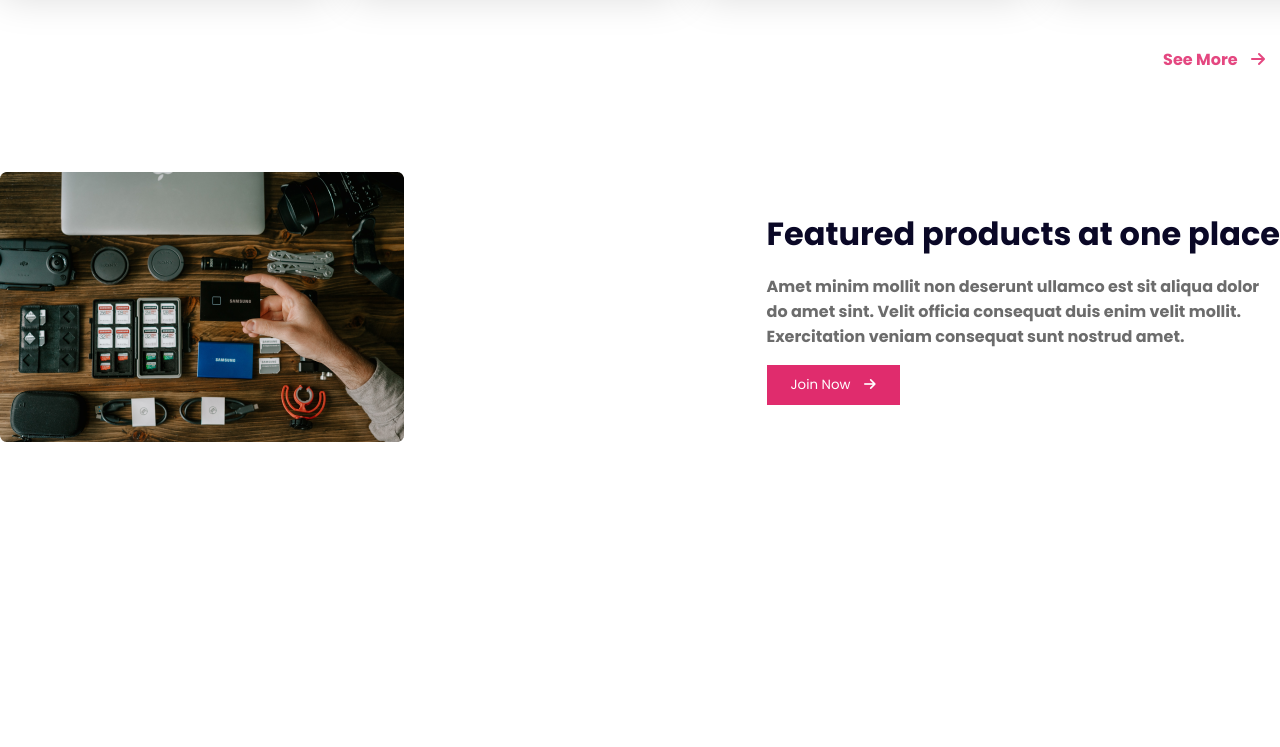
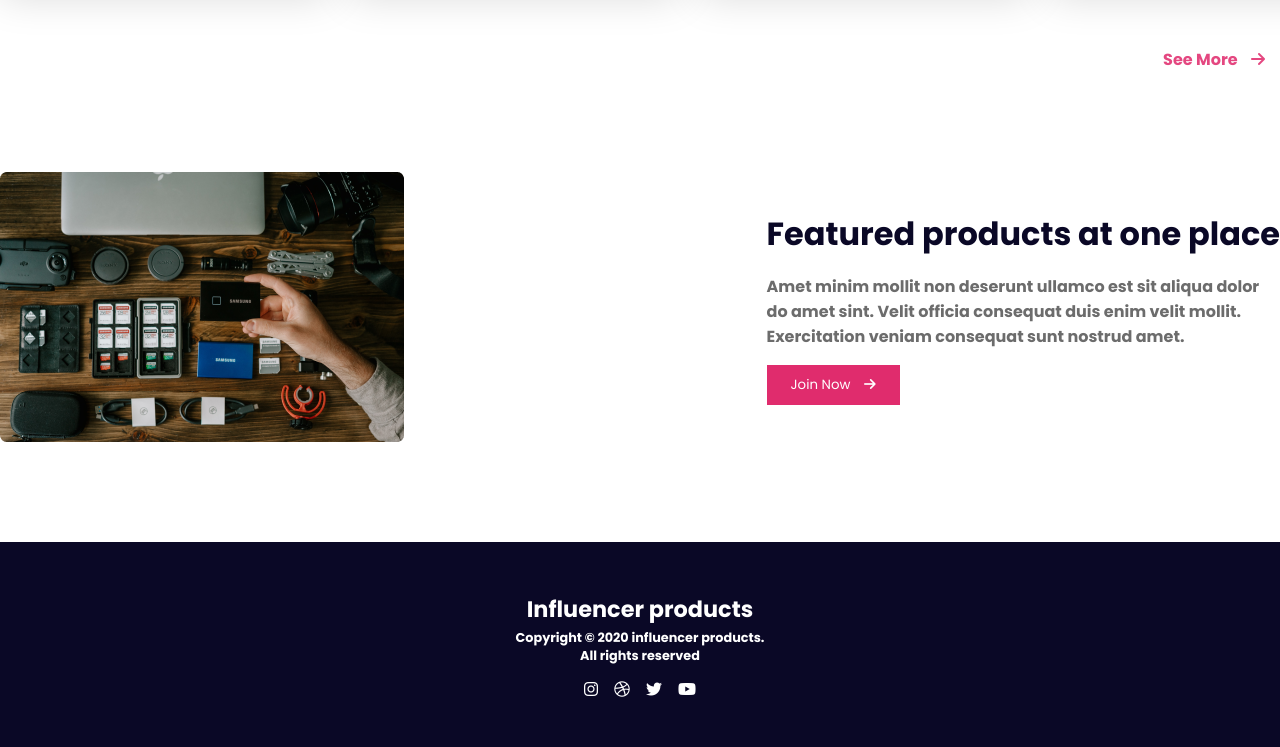
Before and after one commit to APURBA248/influencer-gears-repo, a plain HTML site: page index.html in a window 1280 px wide. Shown: the part 1876-2623 px from the top of the page. Before the commit the page ends 2318 px from the top, so only its background shows below. Drawn offline with Linux system fonts and the light colour scheme.

Commit message:
Footer Completly End

```diff
--- a/index.html
+++ b/index.html
@@ -50,7 +50,7 @@
     </header>
     <!-- Header Banner End -->
     <!-- Header End -->
-    <!-- main Start -->
+    <!-- Main Start -->
     <main>
       <!-- logo Section Start -->
       <section>
@@ -182,7 +182,18 @@
       </section>
       <!-- Featured Section End -->
     </main>
-    <!-- main End -->
-    <footer></footer>
+    <!-- Main End -->
+    <!-- Footer Start -->
+    <footer>
+      <h3>Influencer products</h3>
+      <p>Copyright © 2020  influencer products. <br>All rights reserved</p>
+      <div class="footer-icons">
+      <i class="fa-brands fa-instagram"></i>
+      <i class="fa-brands fa-dribbble"></i>
+      <i class="fa-brands fa-twitter"></i>
+      <i class="fa-brands fa-youtube"></i>
+    </div>
+    </footer>
+    <!-- Footer End -->
   </body>
 </html>
--- a/style.css
+++ b/style.css
@@ -8,7 +8,7 @@
   font-family: "Montserrat", sans-serif;
   font-family: "Poppins", sans-serif;
 }
-/* header Start */
+/* Header Start */
 /* Nav Bar Start*/
 nav {
   display: flex;
@@ -75,20 +75,20 @@ li > a {
   padding: 30px 32px 30px 2px;
 }
 /* Header Banner End */
-/* header End */
-/* main Start */
+/* Header End */
+/* Main Start */
 main {
   max-width: 1440px;
   margin: 0px auto;
 }
-/* logo Section Start */
+/* Logo Section Start */
 .logos-img {
   display: flex;
   justify-content: space-evenly;
   align-items: center;
   margin-top: 70px;
 }
-/* logo Section End */
+/* Logo Section End */
 /* Collection Section Start */
 .Collection-Sec {
   margin-top: 100px;
@@ -174,10 +174,36 @@ main {
     padding-left: 10px;
 }
 /* Featured Section End */
-/* main End */
+/* Main End */
+/* Footer Start */
+footer{
+    margin-top: 100px;
+    text-align: center;
+    background: #0A0826;
+    color: #fff;
+    padding: 50px 0px;
+}
+footer>h3{
+    font-weight: 700;
+    font-size: 1.4rem;
+    margin-bottom: 3px;
+}
+footer>p{
+font-size: 0.8rem;
+font-weight: 700;
+}
+.footer-icons{
+    margin-top: 16px;
+    display: flex;
+    justify-content: center;
+    gap: 16px;
+}
+/* Footer End */
+
+
 /* Media Query For Mobile User */
 @media screen and (max-width: 576px) {
-  /* header Start */
+  /* Header Start */
   /* Nav Bar Start*/
   nav {
     margin: 0;
@@ -209,14 +235,14 @@ main {
     margin-top: 20px;
   }
   /* Header Banner End */
-  /* header End */
+  /* Header End */
   /* Main Start */
-  /* logo Section Start */
+  /* Logo Section Start */
   .logos-img {
     flex-wrap: wrap;
     gap: 20px;
   }
-  /* logo Section End */
+  /* Logo Section End */
   /* Collection Section Start */
   .cards {
     grid-template-columns: repeat(1, 1fr);
@@ -246,10 +272,15 @@ main {
   }
   /* Featured Section End */
   /* Main End */
+  /* Footer Start */
+
+  /* Footer End */
 }
+
+
 /* Media Query For Tablet User */
 @media screen and (min-width: 576px) and (max-width: 992px) {
-  /* header Start */
+  /* Header Start */
   /* Nav Bar Start*/
   nav {
     margin: 0;
@@ -280,14 +311,14 @@ main {
     margin-top: 20px;
   }
   /* Header Banner End */
-  /* header End */
+  /* Header End */
   /* Main Start */
-  /* logo Section Start */
+  /* Logo Section Start */
   .logos-img {
     flex-wrap: wrap;
     gap: 20px;
   }
-  /* logo Section End */
+  /* Logo Section End */
   /* Collection Section Start */
   .cards {
     grid-template-columns: repeat(2, 1fr);
@@ -314,4 +345,7 @@ main {
   }
   /* Featured Section End */
   /* Main End */
+  /* Footer Start */
+
+  /* Footer End */
 }
```
